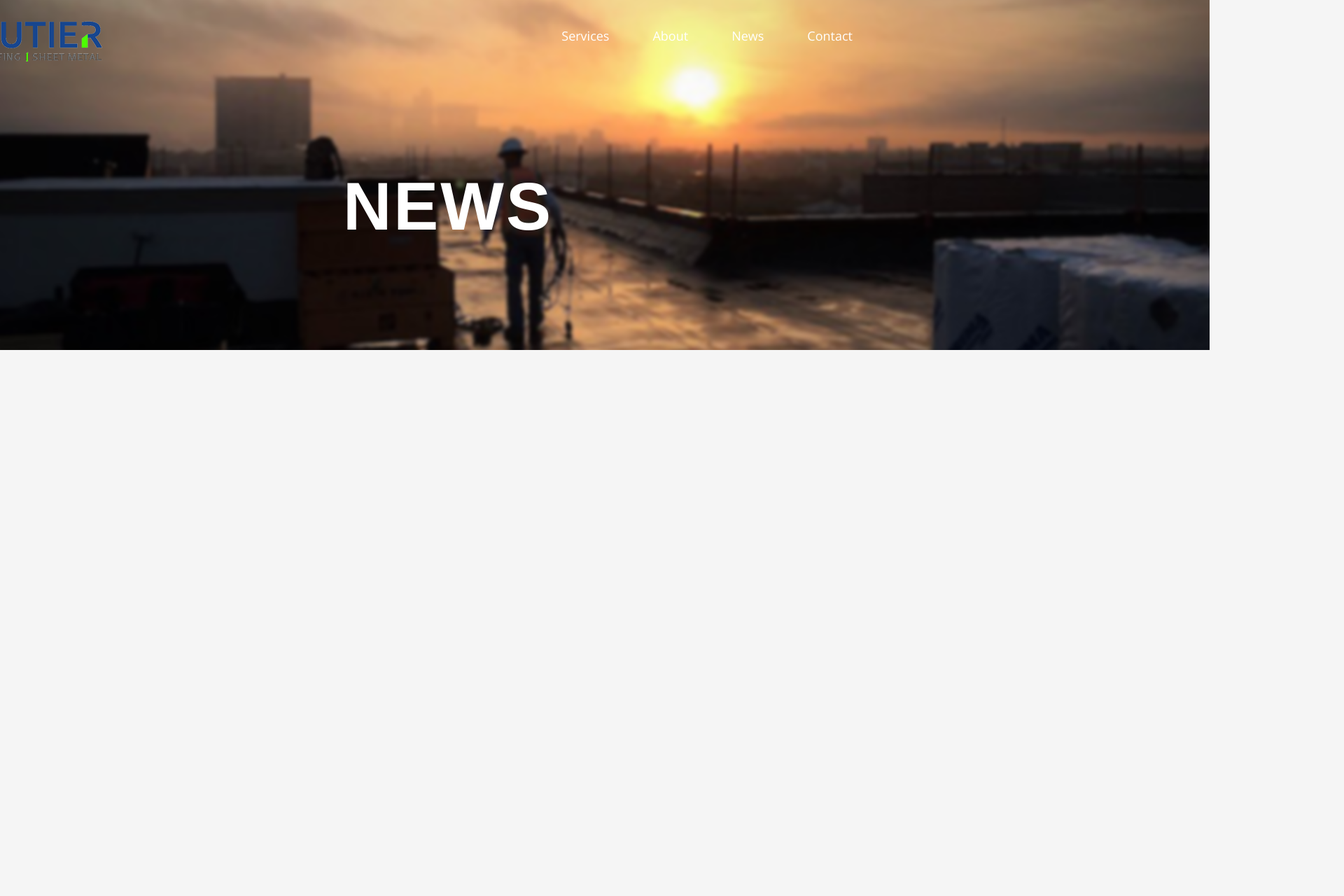
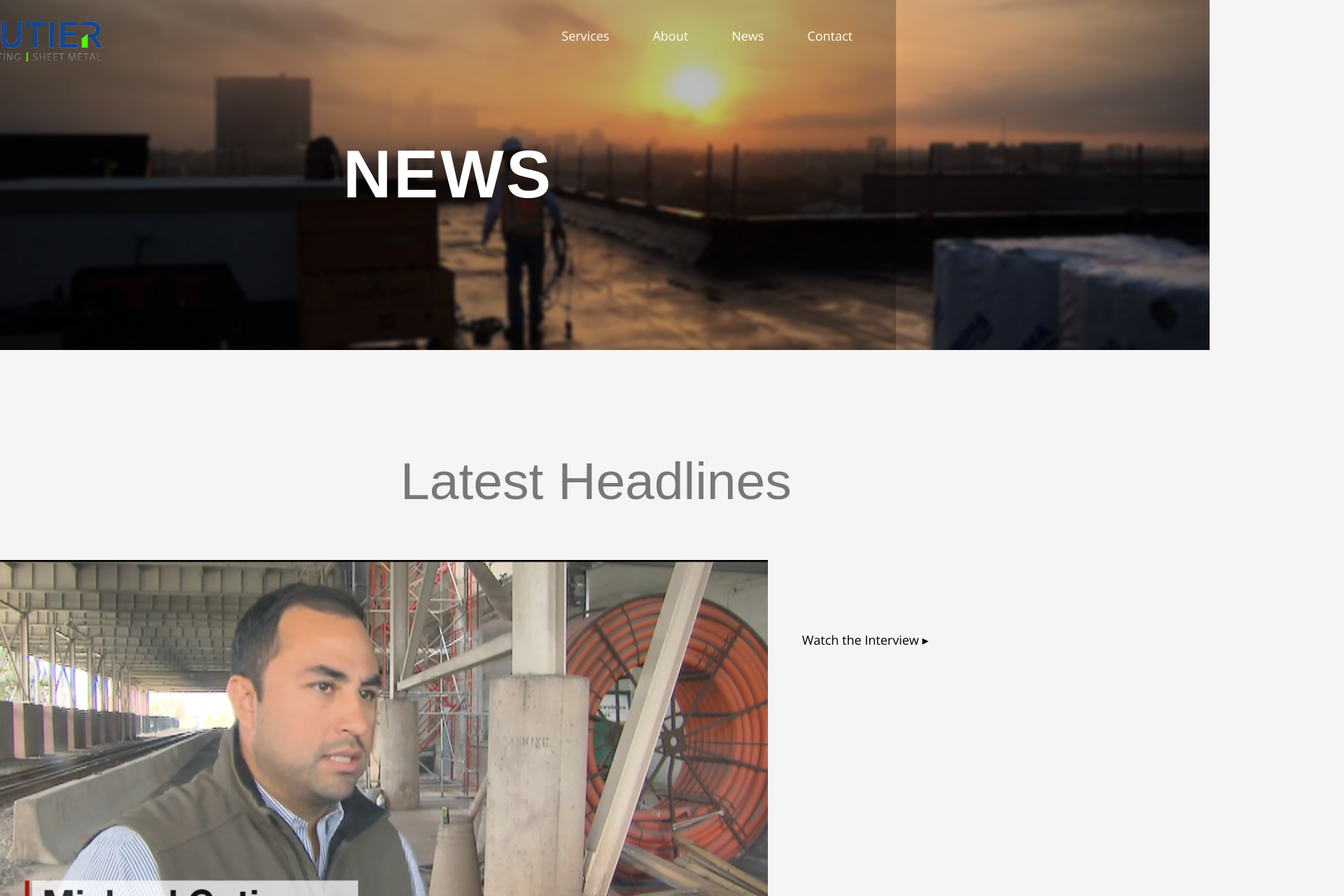
Before and after one commit to leonel-ai/gutier-spr18, a React (Create React App) app: page /news in a window 1280 px wide. Shown: the top 1280 px of the page at 70% size, 1920 px wide, since content can reach past the window. Built offline with nearby package versions, Linux system fonts and the light colour scheme; a web font is replaced by a local one.

Commit message:
services and news fix

```diff
--- a/src/routes/News.js
+++ b/src/routes/News.js
@@ -41,7 +41,7 @@ class News extends PureComponent {
 						<div className="animated fadeInRight news-sub1"><a href="https://cnnespanol.cnn.com/video/cnnee-pkg-gustavo-valdes-la-resconstruccion-despues-de-harvey/#0">
 							Immigrants, the workforce to rebuild Houston</a></div>
 								<p className="actionLink"><a href="https://cnnespanol.cnn.com/video/cnnee-pkg-gustavo-valdes-la-resconstruccion-despues-de-harvey/#0">
-								See the video  &#9656;</a></p>
+								Watch the Interview &#9656;</a></p>
 					</div>
 				</div>
 
@@ -50,7 +50,7 @@ class News extends PureComponent {
 					<div className="news-text2">
 						<div className="animated fadeInLeft news-sub2"><a href="http://www.telemundo.com/">
 							Gutier headline tbd on Telemundo</a></div>
-							<p>Gutier on Telemundo (Air Date: 2018)</p>
+							<p>Gutier Boasts Solid Impact in Houston</p>
 						</div>
 
 						<div className="news-img2">
@@ -66,7 +66,7 @@ class News extends PureComponent {
 					<div className="news-text3">
 					<div className="animated fadeInRight news-sub3"><a href="https://cnnespanol.cnn.com/video/cnnee-pkg-gustavo-valdes-la-resconstruccion-despues-de-harvey/#0">
 						Insights to Opportunity</a></div>
-						<p>HTV Houston Television</p>
+						<p>Gutier Reveals Big Projects in Texas</p>
 					</div>
 				</div>
 
--- a/src/routes/Services.js
+++ b/src/routes/Services.js
@@ -38,14 +38,23 @@ class Services extends PureComponent {
 						</div>
 
 						<div className="srv-text1">
-							<p>
+							<p><span className="srv-type">Roofing Construction</span><br/>
 								Re-Roofing<br/>
-								New Roof Construction<br/>
-								Roof Maintenance<br/>
+								New Construction<br/>
+								Roof Maintenance + Repairs<br/>
+								</p>
+								<br/>
+							<p><span className="srv-type">Roof System Installation</span><br/>
+								Built-up (BUR)<br/>
+								Modified Bitumen<br/>
+								Single-Ply<br/>
+								Liquid Applied<br/>
+								Specialty<br/>
+								Insulation<br/>
+								Asphalt Shingles<br/>
 								Sheet Metal<br/>
-								Waterproofing<br/>
-								Roof Coatings and Restoration
-							</p>
+								Waterproofing
+								</p>
 						</div>
 					</div>
 
@@ -63,18 +72,17 @@ class Services extends PureComponent {
 						<div className="srv-market1">
 							<div className="commercial">
 								<div className="com-block1">
-										<p><span className="animated fadeInDown com-sub">Commercial</span>
-											<ul>
-												<li>Office</li>
-												<li>Healthcare</li>
-												<li>Education</li>
-												<li>Multi-family</li>
-												<li>Mixed-use</li>
-												<li>Hospitality</li>
-												<li>Warehouse</li>
-												<li>Retail</li>
-											</ul>
-										</p></div>
+										<p><span className="animated fadeInDown com-sub">Commercial</span><br/>
+											Office<br/>
+											Healthcare<br/>
+											Education<br/>
+											Multi-family<br/>
+											Mixed-use<br/>
+											Hospitality<br/>
+											Warehouse<br/>
+											Retail
+										</p>
+										</div>
 								<div className="com-block2">
 										<img src={clientGif1} alt="clientGif1" />
 								</div>
@@ -84,18 +92,17 @@ class Services extends PureComponent {
 						<div className="srv-market2">
 							<div className="industrial">
 								<div className="ind-block1">
-									<p><span className="animated fadeInDown ind-sub">Industrial</span>
-										<ul>
-											<li>Power</li>
-											<li>Distribution + Storage</li>
-											<li>Production Facilities</li>
-											<li>Refineries</li>
-											<li>Chemical</li>
-											<li>Processing Plants</li>
-											<li>Manufacturing</li>
-											<li>Pharmaceutical + Biotech</li>
-										</ul>
-									</p></div>
+									<p><span className="animated fadeInDown ind-sub">Industrial</span><br/>
+										Power<br/>
+										Distribution + Storage<br/>
+										Production Facilities<br/>
+										Refineries<br/>
+										Chemical<br/>
+										Processing Plants<br/>
+										Manufacturing<br/>
+										Pharmaceutical + Biotech
+									</p>
+									</div>
 								<div className="ind-block2">
 									<img src={clientGif2} alt="clientGif2" />
 								</div>
--- a/src/styles/base/_typography.scss
+++ b/src/styles/base/_typography.scss
@@ -79,7 +79,7 @@ ul, li {
     font: 34px $font-title;
 }
 
-.srv-text1 > p {
+.srv-type {
     font: 34px $font-title;
 }
 
--- a/src/styles/pages/_news.scss
+++ b/src/styles/pages/_news.scss
@@ -23,16 +23,25 @@
     z-index: -100;
 }
 
+.news-banner:after {
+    content: '';
+	background:rgba(0, 0, 0, 0.25);
+	width: 100%;
+	height: 500px;
+	position: absolute;
+	z-index: -1;
+	top: 0;
+	right: 0;
+	left: 0;
+	bottom: 0;
+}
+
 .news-banner-text {
     color:white;
     text-align: center;
     position: absolute;
-    top: 4.5%;
+    top: 4%;
     left: 50%;
-    -webkit-transform:  translate(-50%, -50%);
-    -webkit-transition: -webkit-transform .2s ease-in-out;
-    -moz-transform:  translate(-50%, -50%);
-    -moz-transition: -webkit-transform .2s ease-in-out;
     transform: translate(-50%, -50%);
     transition-property: all;
     transition-property: transform .2s ease-in-out;
@@ -47,16 +56,18 @@
     display: grid;
     grid-template-columns: repeat(2, 1fr);
     justify-items: center;
-    padding-left: 200px;
-    padding-right: 200px;
-    padding-top: 20px;
-    padding-bottom: 20px;
+    padding-left: 0px;
+	padding-right: 40px;
+	padding-top: 20px;
 }
 
 .news-gif1 {
-    grid-column: 1;
-    justify-self: start;
-    min-width: 600px;
+	grid-column: 1 / 2;
+	justify-self: center;
+	max-height: 260px;
+	max-width: 100px;
+	opacity: .4;
+	z-index: -100;
 }
 
 .news-title1 {
@@ -85,11 +96,10 @@
 /* news 1 */
 .news-box2-desk {
     display: grid;
-    grid-template-columns: 3fr 1fr;
+    grid-template-columns: 2fr 1fr;
     padding-left: 0px;
-    padding-right: 100px;
+    padding-right: 40px;
     padding-top: 20px;
-    padding-bottom: 20px;
 }
 
 .news-text1 {
@@ -111,7 +121,7 @@
 }
 
 .news-img1 > img:hover {
-    opacity: .5;
+    opacity: .95;
     transform: translate3d(0, -30px, 0);
 }
 
@@ -138,16 +148,16 @@
 /* news 2 */
 .news-box3-desk {
     display: grid;
-    grid-template-columns: 1fr 3fr;
-    padding-left: 100px;
+    grid-template-columns: 1fr 2fr;
+    padding-left: 40px;
     padding-right: 0px;
-    padding-top: 20px;
-    padding-bottom: 20px;
+    padding-top: 100px;
 }
 
 .news-text2 {
     justify-self: end;
     padding-right: 20px;
+    text-align: right;
 }
 
 .news-img2 {
@@ -168,7 +178,7 @@
 }
 
 .news-img2 > img:hover {
-    opacity: .5;
+    opacity: .95;
     transform: translate3d(0, -30px, 0);
 }
 
@@ -180,11 +190,10 @@
 /* news 3 */
 .news-box4-desk {
     display: grid;
-    grid-template-columns: 3fr 1fr;
+    grid-template-columns: 2fr 1fr;
     padding-left: 0px;
     padding-right: 100px;
     padding-top: 20px;
-    padding-bottom: 20px;
 }
 
 .news-text3 {
@@ -231,8 +240,7 @@
     grid-template-columns: 1fr 1fr;
     padding-left: 100px;
     padding-right: 100px;
-    padding-top: 20px;
-    padding-bottom: 20px;
+    padding-bottom: 300px;
 }
 
 .logoMedium-img {
--- a/src/styles/pages/_services.scss
+++ b/src/styles/pages/_services.scss
@@ -40,7 +40,7 @@
 	color:white;
 	text-align: center;
 	position: absolute;
-	top: 6%;
+	top: 5%;
 	left: 50%;
 	transform: translate(-50%, -50%);
 	transition-property: all;
@@ -124,7 +124,7 @@
 	justify-items: center;
 	padding-top: 40px;
 	padding-right: 0px;
-	padding-bottom: 40px;
+	padding-bottom: 20px;
 	padding-left: 0px;
 }
 
```
